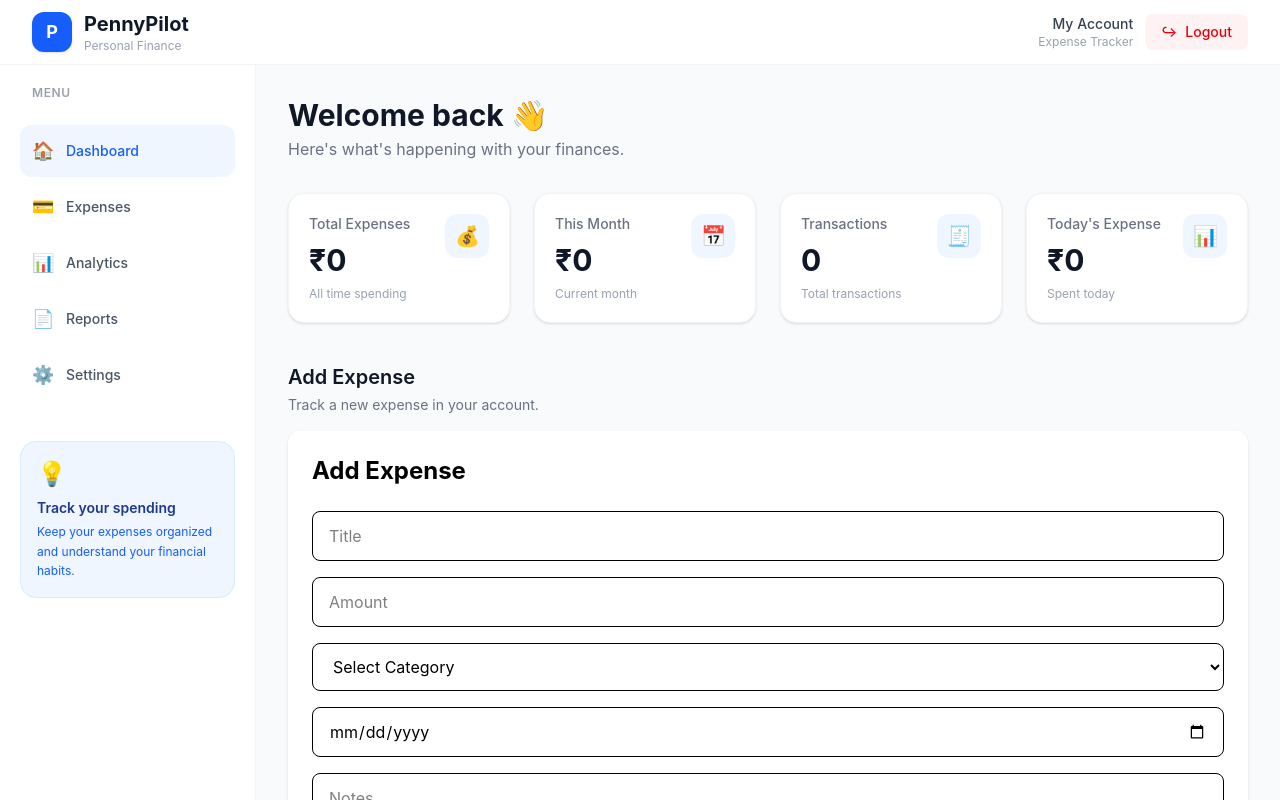
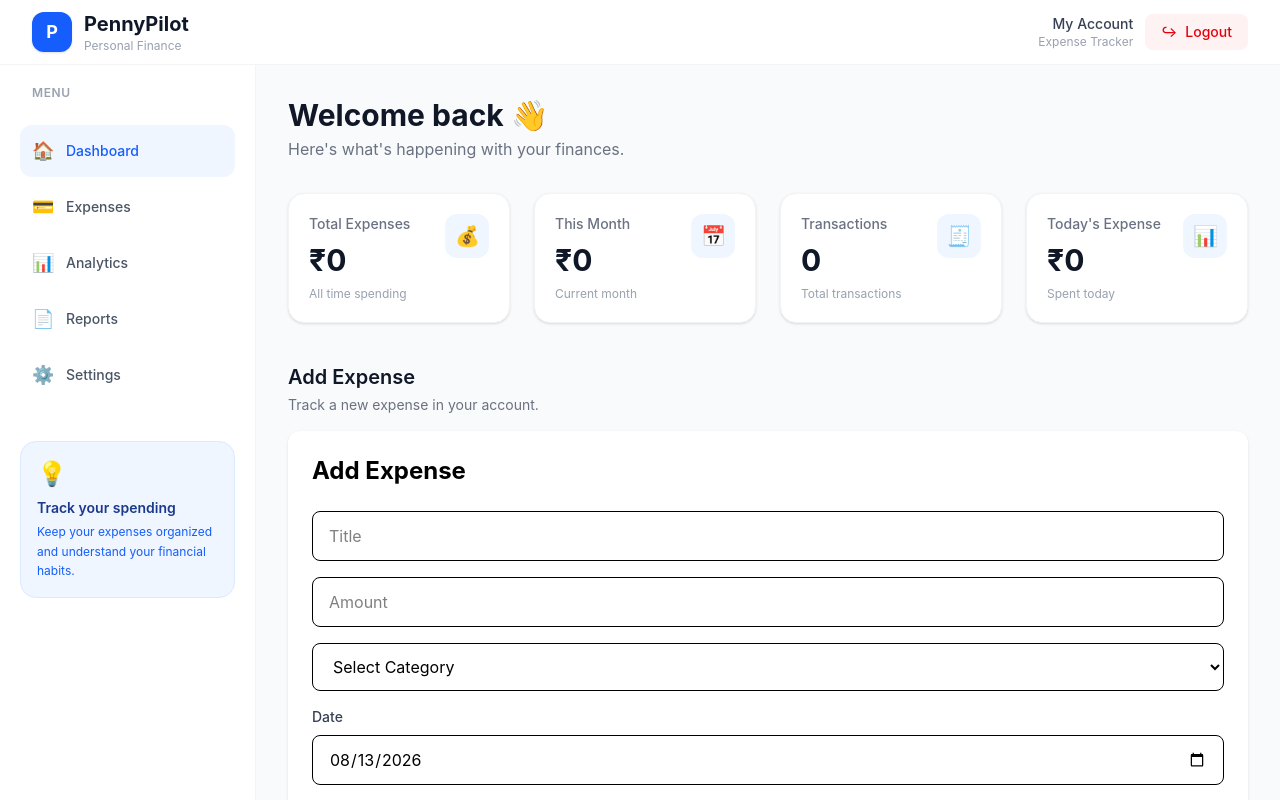
Before and after one commit to Nikhil7427/PennyPilot, a React app in the folder frontend/: page / in a window 1280 px wide. Shown: the top 800 px of the page. Built offline with nearby package versions, Linux system fonts and the light colour scheme; no server answers; sample sign-in values are in the browser's storage; the HTML template or start-up script is replaced by a standard one.

Commit message:
Polish expense form date experience

```diff
--- a/frontend/src/components/dashboard/ExpenseForm.jsx
+++ b/frontend/src/components/dashboard/ExpenseForm.jsx
@@ -2,11 +2,21 @@ import { useForm } from "react-hook-form";
 import { addExpense, updateExpense } from "../../services/expense.services";
 import { useState, useEffect } from "react";
 
-import { toast } from 'react-toastify';
+import { toast } from "react-toastify";
 
 function ExpenseForm({ onExpenseAdded, editingExpense, setEditingExpense }) {
 
     const [isSubmitting, setIsSubmitting] = useState(false);
+
+    const getTodayDate = () => {
+        const today = new Date();
+
+        const year = today.getFullYear();
+        const month = String(today.getMonth() + 1).padStart(2, "0");
+        const day = String(today.getDate()).padStart(2, "0");
+
+        return `${year}-${month}-${day}`;
+    };
 
     const {
         register,
@@ -29,7 +39,7 @@ function ExpenseForm({ onExpenseAdded, editingExpense, setEditingExpense }) {
                 title: "",
                 amount: "",
                 category: "",
-                date: "",
+                date: getTodayDate(),
                 notes: "",
             });
         }
@@ -49,7 +59,13 @@ function ExpenseForm({ onExpenseAdded, editingExpense, setEditingExpense }) {
                 toast.success("Expense added successfully!");
             }
 
-            reset();
+            reset({
+                title: "",
+                amount: "",
+                category: "",
+                date: getTodayDate(),
+                notes: "",
+            });
 
             setEditingExpense(null);
 
@@ -102,11 +118,21 @@ function ExpenseForm({ onExpenseAdded, editingExpense, setEditingExpense }) {
                     <option value="Other">Other</option>
                 </select>
 
-                <input
-                    type="date"
-                    {...register("date")}
-                    className="w-full border rounded-lg px-4 py-3"
-                />
+                <div>
+                    <label
+                        htmlFor="expense-date"
+                        className="block text-sm font-medium text-gray-700 mb-2"
+                    >
+                        Date
+                    </label>
+
+                    <input
+                        id="expense-date"
+                        type="date"
+                        {...register("date")}
+                        className="w-full border rounded-lg px-4 py-3"
+                    />
+                </div>
 
                 <textarea
                     placeholder="Notes"
@@ -114,7 +140,9 @@ function ExpenseForm({ onExpenseAdded, editingExpense, setEditingExpense }) {
                     rows={4}
                     className="w-full border rounded-lg px-4 py-3 resize-none"
                 />
+
                 <div className="flex flex-col sm:flex-row gap-3 mt-4">
+
                     <button
                         type="submit"
                         disabled={isSubmitting}
@@ -129,7 +157,14 @@ function ExpenseForm({ onExpenseAdded, editingExpense, setEditingExpense }) {
                         <button
                             type="button"
                             onClick={() => {
-                                reset();
+                                reset({
+                                    title: "",
+                                    amount: "",
+                                    category: "",
+                                    date: getTodayDate(),
+                                    notes: "",
+                                });
+
                                 setEditingExpense(null);
                             }}
                             className="w-full sm:w-auto bg-gray-500 text-white px-6 py-3 rounded-lg hover:bg-gray-600"
@@ -137,6 +172,7 @@ function ExpenseForm({ onExpenseAdded, editingExpense, setEditingExpense }) {
                             Cancel
                         </button>
                     )}
+
                 </div>
 
             </form>
```
Also changed, not shown: 1 other file (tests, documents, lock files or other folders).
